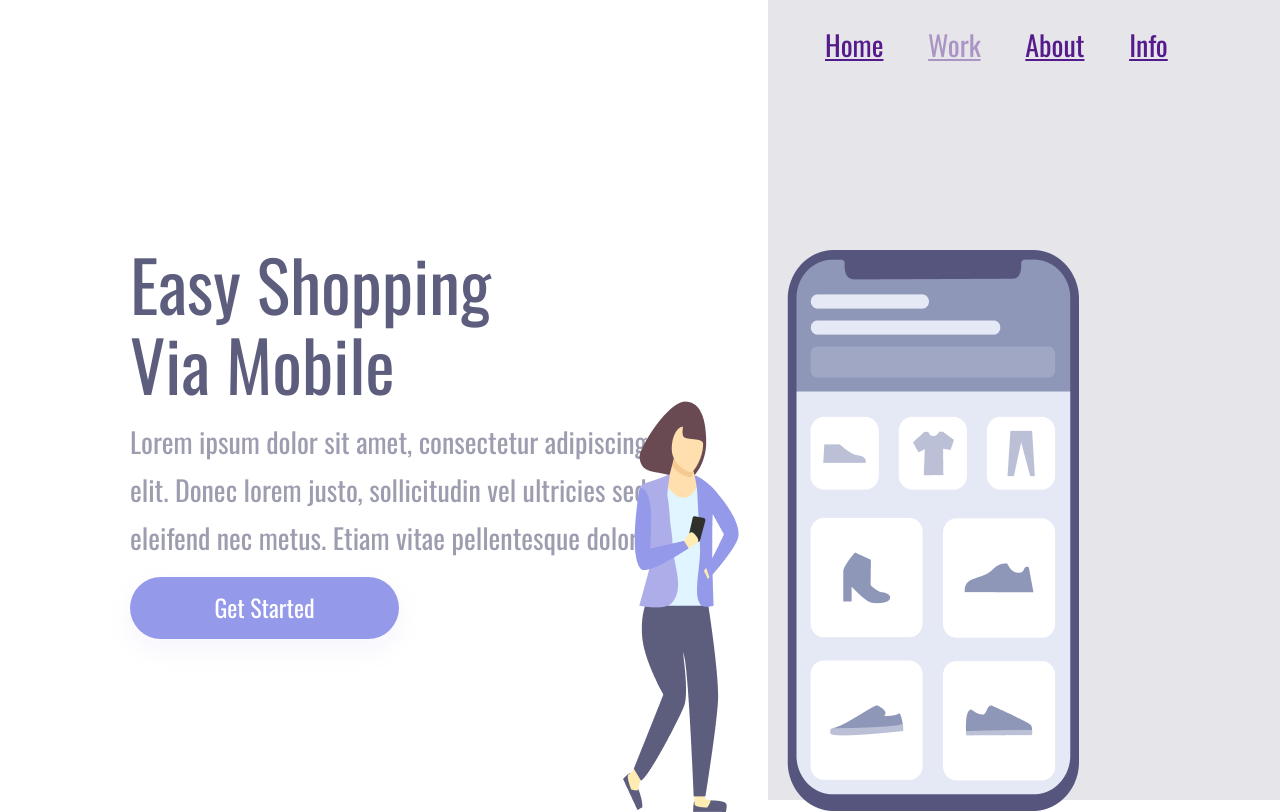
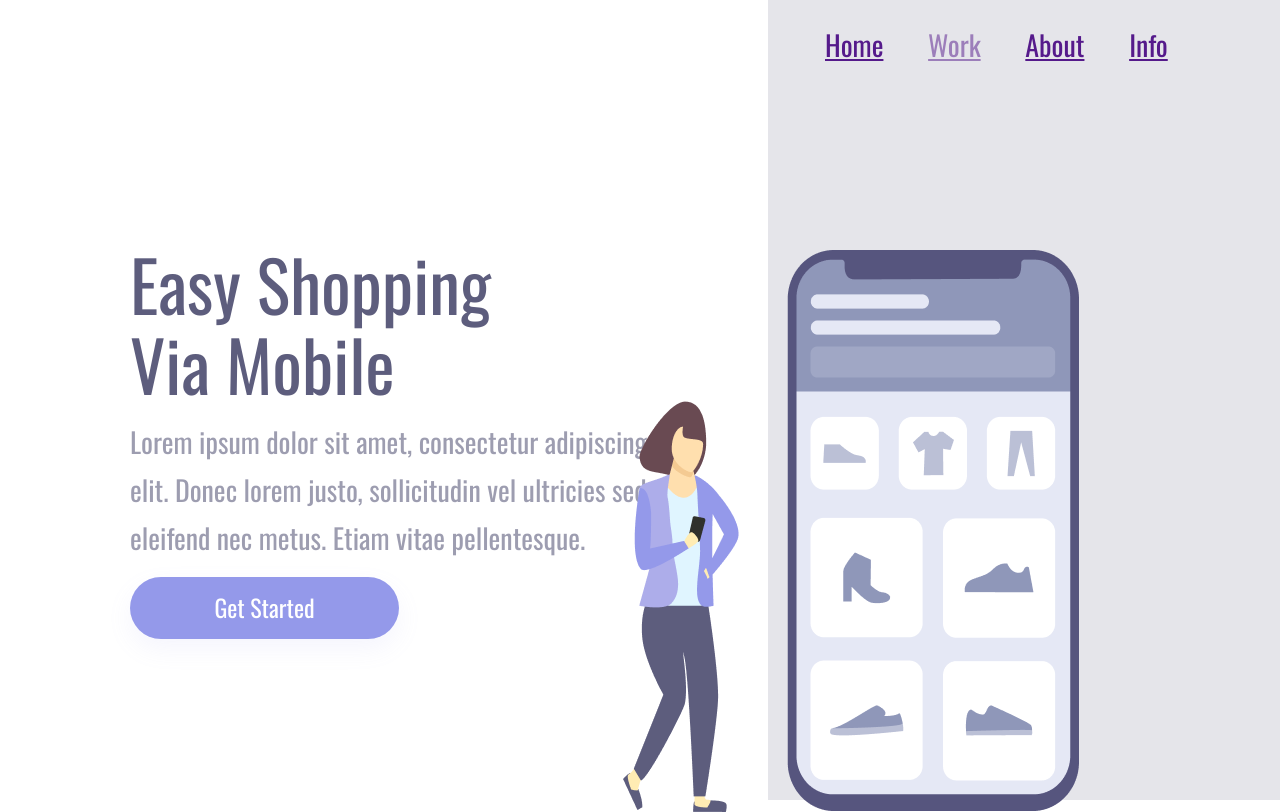
Before and after one commit to ArthurZanesco/Project---web---Shooping---New, a plain HTML site: page Index.html in a window 1280 px wide. Drawn offline with nearby package versions, Linux system fonts and the light colour scheme.

Commit message:
Alteração opacity e title

```diff
--- a/Index.html
+++ b/Index.html
@@ -20,7 +20,7 @@
             <h1>Easy Shopping Via Mobile</h1>
             <p>Lorem ipsum dolor sit amet, consectetur adipiscing
                 elit. Donec lorem justo, sollicitudin vel ultricies sed,
-                eleifend nec metus. Etiam vitae pellentesque dolor. </p>
+                eleifend nec metus. Etiam vitae pellentesque.</p>
 
             <button>Get Started</button>
         </section>
--- a/Styles.css
+++ b/Styles.css
@@ -102,7 +102,7 @@ button:active {
 }
 
 a:nth-child(2) {
-    opacity: 0.4;
+    opacity: 0.5;
 }
 
 @media screen and (max-width:900px) {
```
